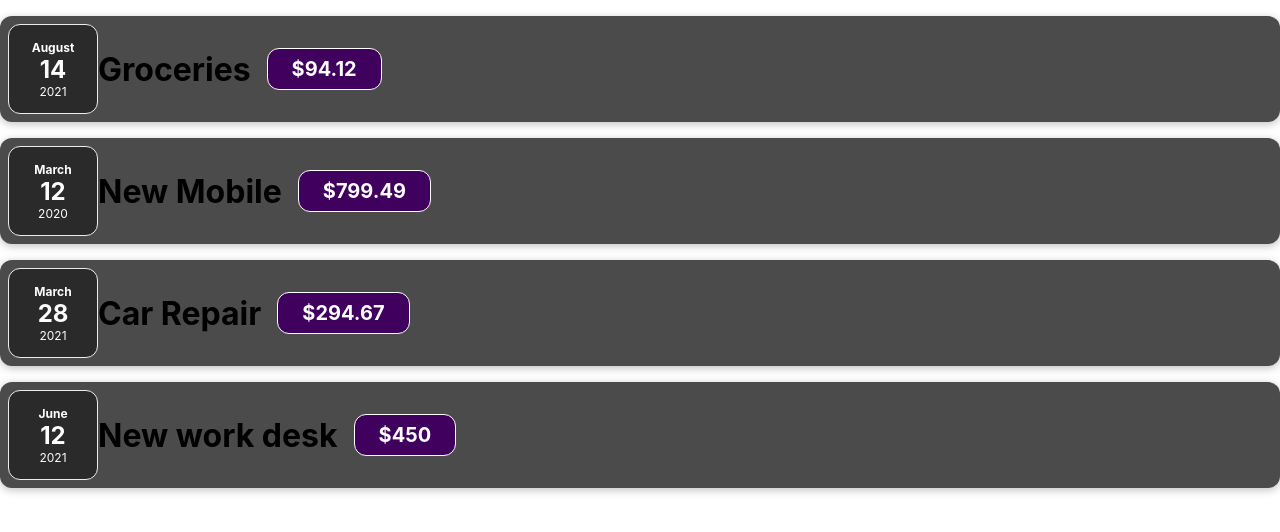
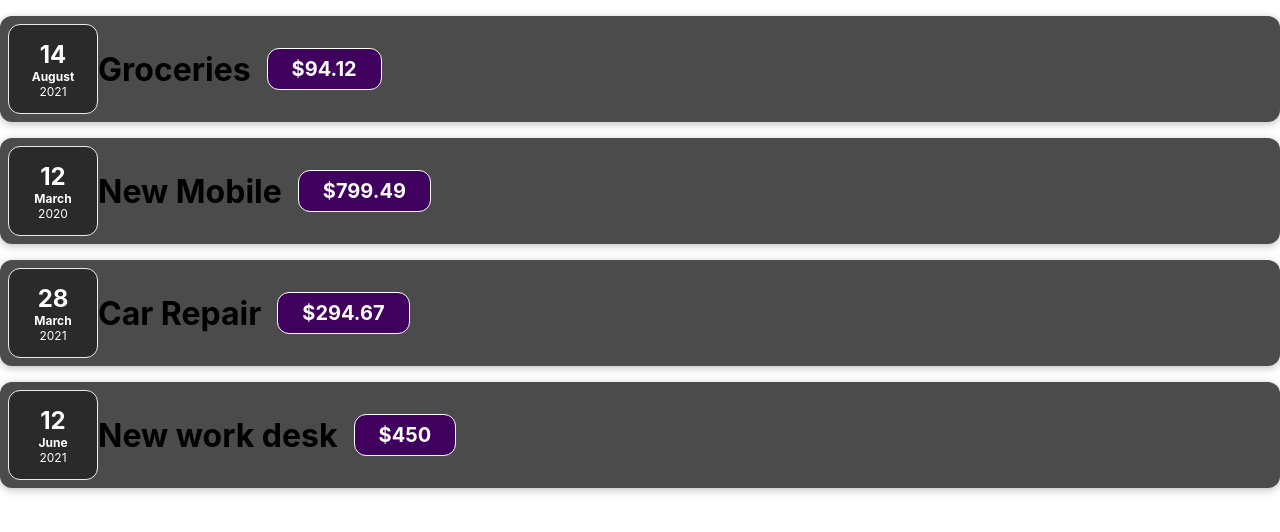
Before and after one commit to GURUNMG/FULL-STACK, a React (Create React App) app in the folder PROJECT/expense-tracker/: page / in a window 1280 px wide. Shown: the top 532 px of the page. Built offline with nearby package versions, Linux system fonts and the light colour scheme.

Commit message:
align components

```diff
--- a/PROJECT/expense-tracker/src/App.js
+++ b/PROJECT/expense-tracker/src/App.js
@@ -1,5 +1,6 @@
 import './App.css';
-import ExpenseItem from './components/expense-item/ExpenseItem.jsx';
+import ExpenseItem from './components/expenses/expense-item/ExpenseItem';
+import Expenses from './components/expenses/Expenses';
 // import ExpenseDate from './components/expense-date/ExpenseDate.jsx';
 function App() {
   const DUMMY_DATA = [
@@ -25,26 +26,8 @@ function App() {
   ];
   return (
     <div>
-      <ExpenseItem
-      title={DUMMY_DATA[0].title}
-      amount={DUMMY_DATA[0].amount}
-      date={DUMMY_DATA[0].date} />
-
-      <ExpenseItem
-        title={DUMMY_DATA[1].title}
-        amount={DUMMY_DATA[1].amount}
-        date={DUMMY_DATA[1].date} />
-
-      <ExpenseItem
-        title={DUMMY_DATA[2].title}
-        amount={DUMMY_DATA[2].amount}
-        date={DUMMY_DATA[2].date} />
-
-      <ExpenseItem
-        title={DUMMY_DATA[3].title}
-        amount={DUMMY_DATA[3].amount}
-        date={DUMMY_DATA[3].date} />
-      </div>
+      <Expenses expenses={DUMMY_DATA}/>
+    </div>
   );
 }
 
--- /dev/null
+++ b/PROJECT/expense-tracker/src/components/expenses/Expenses.jsx
@@ -0,0 +1,32 @@
+import React from "react";
+import ExpenseItem from './expense-item/ExpenseItem';
+import './Expenses.css'
+const Expenses=(props)=>{
+  const{expenses}=props;
+  return (
+    <div>
+      <ExpenseItem
+      title={expenses[0].title}
+      amount={expenses[0].amount}
+      date={expenses[0].date} />
+
+      <ExpenseItem
+        title={expenses[1].title}
+        amount={expenses[1].amount}
+        date={expenses[1].date} />
+
+      <ExpenseItem
+        title={expenses[2].title}
+        amount={expenses[2].amount}
+        date={expenses[2].date} />
+
+      <ExpenseItem
+        title={expenses[3].title}
+        amount={expenses[3].amount}
+        date={expenses[3].date} />
+      </div>
+  )
+}
+
+
+export default Expenses;
--- a/PROJECT/expense-tracker/src/components/expense-date/ExpenseDate.jsx
+++ b/PROJECT/expense-tracker/src/components/expenses/expense-date/ExpenseDate.jsx
@@ -6,11 +6,11 @@ const ExpenseDate=(props) =>{
   const day=date.toLocaleString('en-US', {day:'2-digit'})
   const month=date.toLocaleString('en-US',{month:'long'});
   const year=date.getFullYear();
-  console.log(day, month, year)
+  // console.log(day, month, year)
   return (
     <div className="expense-date">
+      <div className="expense-date__day">{day}</div>
       <div className="expense-date__month">{month}</div>
-      <div className="expense-date__day">{day}</div>
       <div className="expense-date__year">{year}</div>
     </div>
   )
--- a/PROJECT/expense-tracker/src/components/expense-item/ExpenseItem.jsx
+++ b/PROJECT/expense-tracker/src/components/expenses/expense-item/ExpenseItem.jsx
@@ -6,10 +6,6 @@ const ExpenseItem=(props)=>{
   let {title=" ",
   amount=0,
   date=new Date()}=props;
-
-
-
-
   return (
     <div className="expense-item">
       <ExpenseDate date={date}></ExpenseDate>
```
Also changed, not shown: PROJECT/expense-tracker/src/components/expenses/Expenses.css (added), PROJECT/expense-tracker/src/components/expenses/expense-date/ExpenseDate.css (renamed from PROJECT/expense-tracker/src/components/expense-date/ExpenseDate.css), PROJECT/expense-tracker/src/components/expenses/expense-item/ExpenseItem.css (renamed from PROJECT/expense-tracker/src/components/expense-item/ExpenseItem.css).
